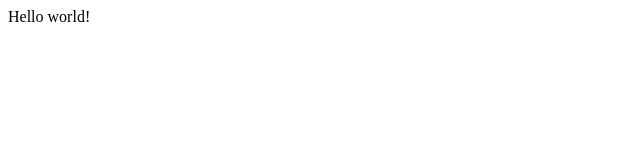
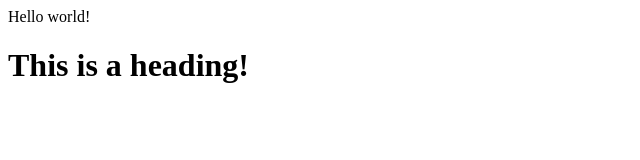
Before and after one commit to Wobbly-rgb/Demo, a plain HTML site: page index.html in a window 1280 px wide. Shown: the whole page, without its empty margins (0-640 px from the left). Drawn offline with Linux system fonts and the light colour scheme.

Commit message:
Added heading to index.html

```diff
--- a/index.html
+++ b/index.html
@@ -1 +1,2 @@
 <p>Hello world!</p>
+<h1>This is a heading!</h1>
```
